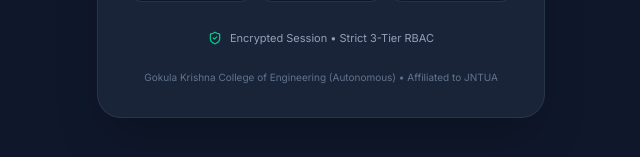
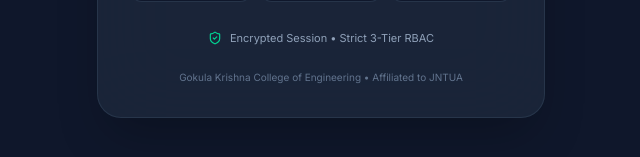
Before and after one commit to chakrichitteti24-afk/enterprise-monitoting, a React (Vite) app: page / in a window 1280 px wide. Shown: the part 587-744 px from the top of the page, without its empty margins (319-959 px from the left). Built offline with nearby package versions, Linux system fonts and the light colour scheme; no server answers.

Commit message:
fix: remove autonomous word from authentication card and update official report signatories

```diff
--- a/src/pages/auth/LoginPage.tsx
+++ b/src/pages/auth/LoginPage.tsx
@@ -206,7 +206,7 @@ export const LoginPage: React.FC<LoginPageProps> = ({ onLoginSuccess }) => {
 
         {/* Footer */}
         <div className="text-center text-[10px] text-slate-500">
-          Gokula Krishna College of Engineering (Autonomous) • Affiliated to JNTUA
+          Gokula Krishna College of Engineering • Affiliated to JNTUA
         </div>
       </div>
     </div>
--- a/src/pages/dean/DeanReportsPage.tsx
+++ b/src/pages/dean/DeanReportsPage.tsx
@@ -152,15 +152,15 @@ export const DeanReportsPage: React.FC = () => {
         {/* Signatures */}
         <div className="pt-8 border-t border-slate-200 flex items-center justify-between text-xs">
           <div>
-            <div className="font-bold text-slate-900">Dr. R. V. Raman</div>
-            <div className="text-slate-500">Dean of Academic Affairs & Computing</div>
+            <div className="font-bold text-slate-900">Prof. Dr. R. V. Raman, Ph.D.</div>
+            <div className="text-slate-500">Dean of Academic Affairs & Head of Technical Training</div>
             <div className="text-slate-400 text-[10px]">Gokula Krishna College of Engineering</div>
           </div>
 
           <div className="text-right">
             <div className="font-bold text-slate-900">Head of CSE Department</div>
             <div className="text-slate-500">Curriculum Quality Assurance Cell</div>
-            <div className="text-slate-400 text-[10px]">Autonomous Body GKCE</div>
+            <div className="text-slate-400 text-[10px]">Dept. of Computer Science & Engineering, GKCE</div>
           </div>
         </div>
       </div>
```
